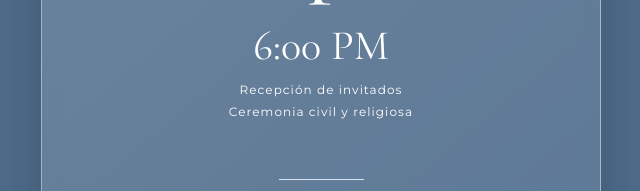
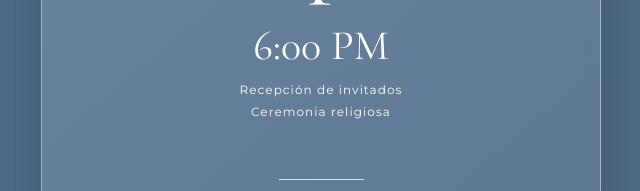
Before and after one commit to ArturoDC8/invitacion-boda, a plain HTML site: page index.html in a window 1280 px wide. Shown: the part 2509-2700 px from the top of the page, 319-959 px from the left. Drawn offline with nearby package versions, Linux system fonts and the light colour scheme.

Commit message:
Add files via upload

```diff
--- a/index.html
+++ b/index.html
@@ -81,7 +81,7 @@ footer{padding:45px 16px;text-align:center;font-size:12px;letter-spacing:.2em}
 </div></section>
 <section><div class="panel square">
 <p class="eyebrow">Acompáñanos</p><h2>Recepción</h2>
-<div class="timeline"><div><div class="time">6:00 PM</div><p class="event">Recepción de invitados<br>Ceremonia civil y religiosa</p></div><div class="line"></div><div><div class="time">7:00 PM</div><p class="event">Inicio de la celebración</p></div></div>
+<div class="timeline"><div><div class="time">6:00 PM</div><p class="event">Recepción de invitados<br>Ceremonia religiosa</p></div><div class="line"></div><div><div class="time">7:00 PM</div><p class="event">Inicio de la celebración</p></div></div>
 </div></section>
 <section><div class="panel square">
 <p class="eyebrow">El lugar</p><h2>Jardín Tlalchapa</h2>
```
